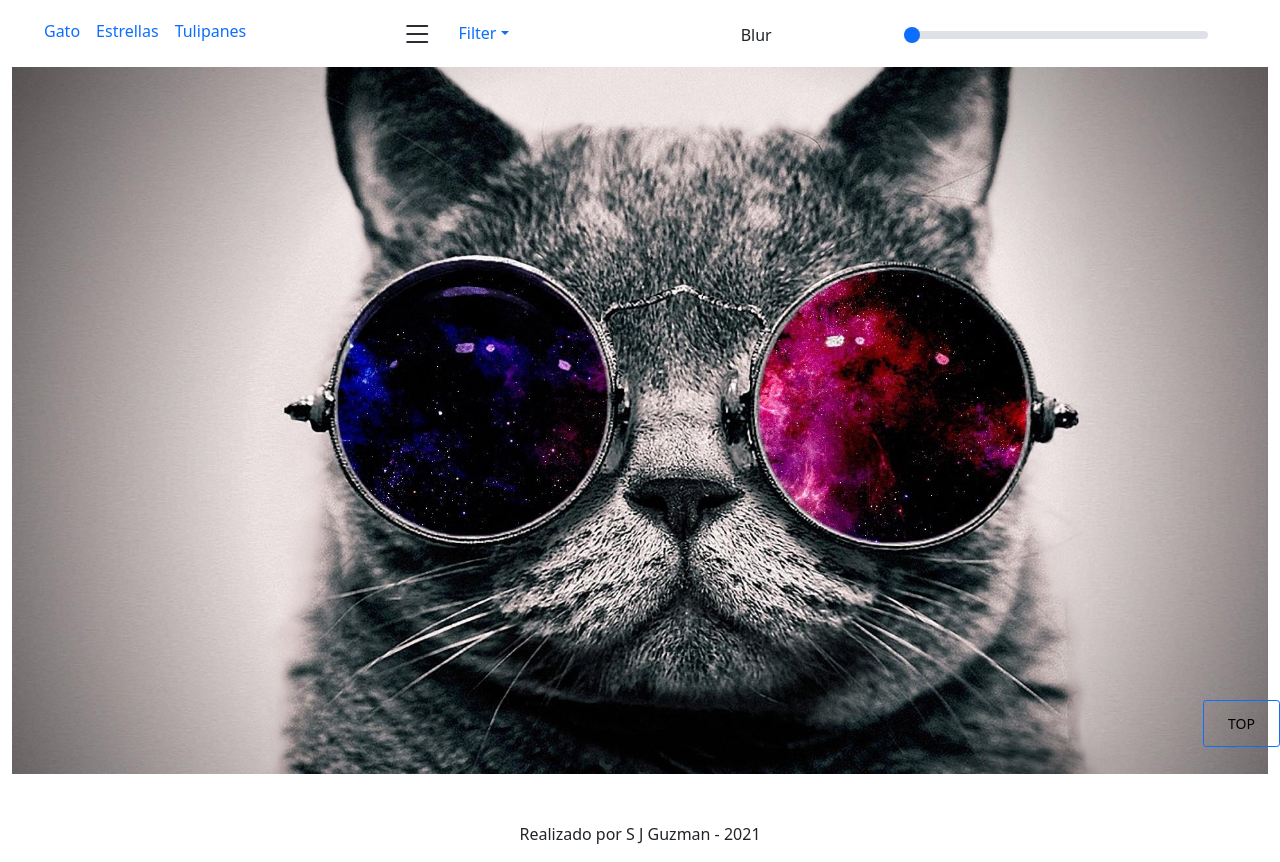
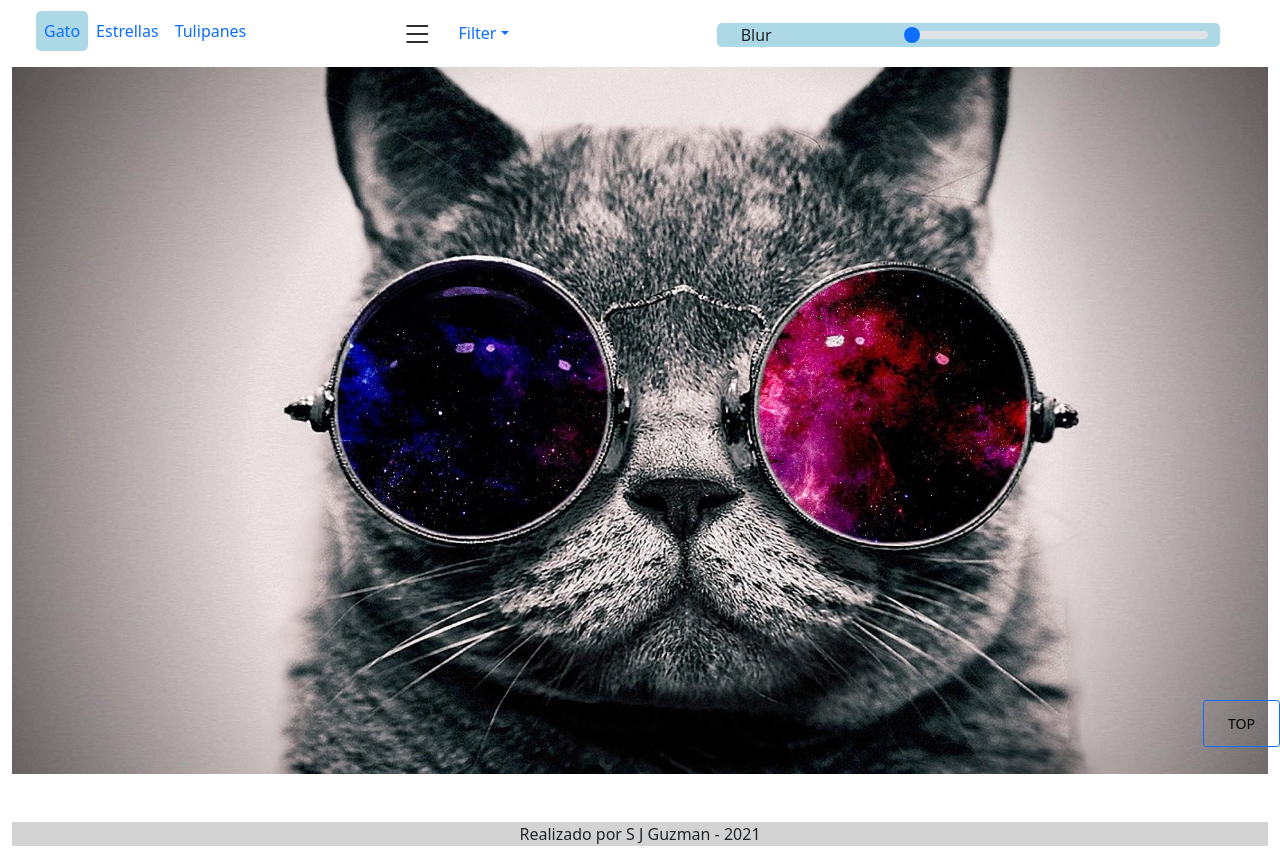
Before and after one commit to RipSNake/css-effects, a plain HTML site: page index.html in a window 1280 px wide. Shown: the part 53-915 px from the top of the page. Drawn offline with nearby package versions, Linux system fonts and the light colour scheme.

Commit message:
add container background and footer

```diff
--- a/styles/styles.css
+++ b/styles/styles.css
@@ -1,4 +1,8 @@
 @import url("https://cdn.jsdelivr.net/npm/bootstrap-icons@1.3.0/font/bootstrap-icons.css");
+
+body + div {
+	background-color: rgba(255,189,189,.95);
+}
 
 i::before {
 	font-size: xx-large;
@@ -20,7 +24,8 @@ i::before {
 }
 
 .selected {
-
+	background-color: lightblue;
+	border-radius: 5px;
 }
 
 .show {
@@ -36,3 +41,7 @@ i::before {
 	opacity: 0.7;
 	pointer-events: none;
 }
+
+footer {
+	background-color: rgba(110,110,110,0.3);
+}
```
